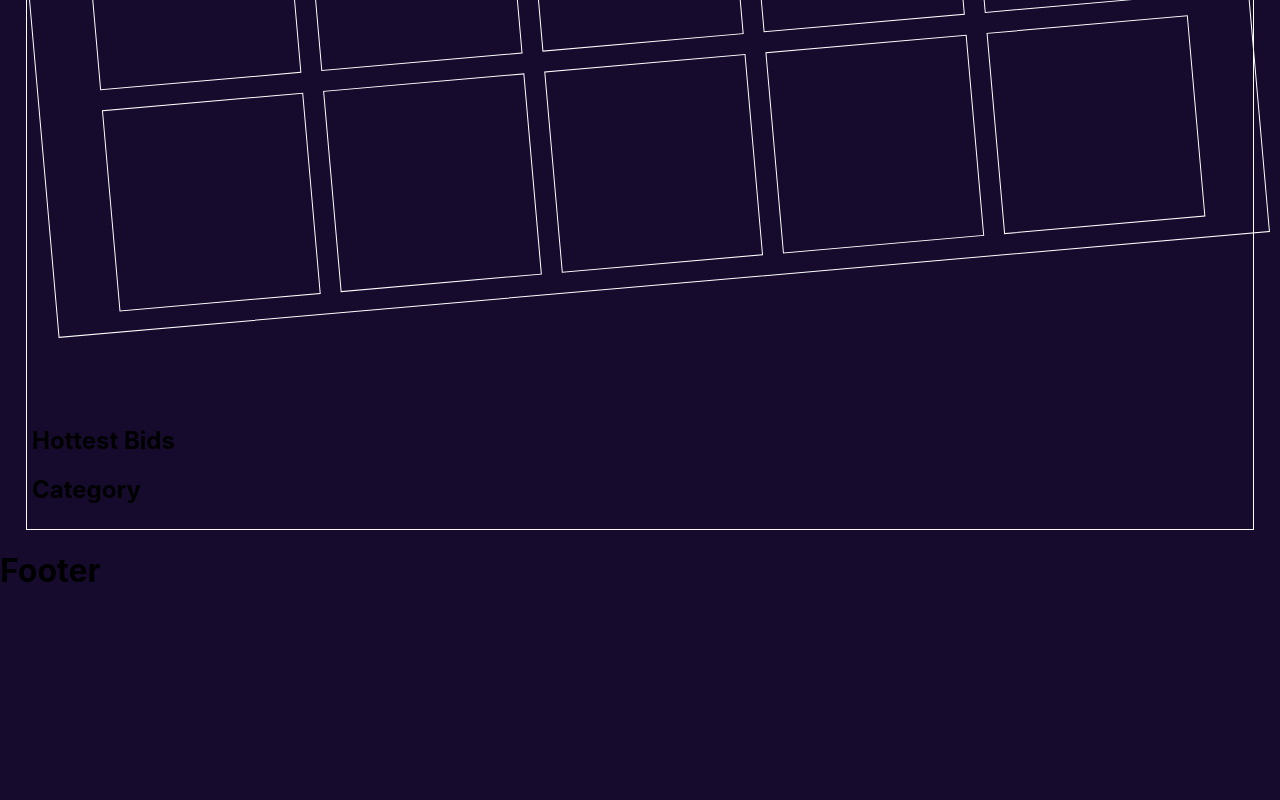
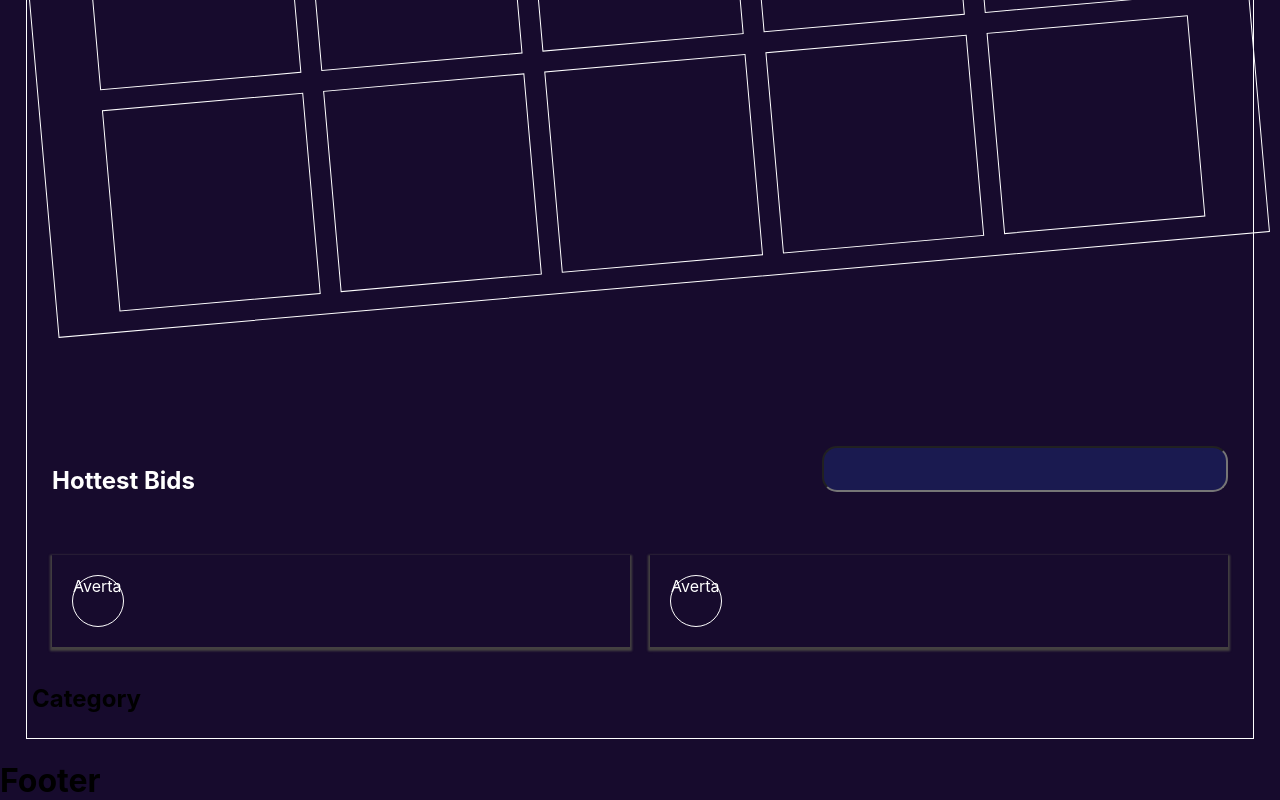
Before and after one commit to victoryohanna/McGeorgeTestProject, a React (Create React App) app: page / in a window 1280 px wide. Shown: the part 2192-2992 px from the top of the page. Before the commit the page ends 2782 px from the top, so only its background shows below. Built offline with nearby package versions, Linux system fonts and the light colour scheme.

Commit message:
modified hottest bids component

```diff
--- a/src/components/HottestBids.jsx
+++ b/src/components/HottestBids.jsx
@@ -1,10 +1,28 @@
+import "../styles/components/hottestBids.css";
 
-const Hottest = ()=>{
-    return(
-        <div className="hottest-container">
-            <h1>Hottest Bids</h1>
+const Hottest = () => {
+  return (
+    <div className="hottest-container">
+      <div className="info-title">
+        <div className="info-text">
+          <h1>Hottest Bids</h1>
         </div>
-    )
-}
+        <div className="info-timer">
+          <input type="text" />
+        </div>
+      </div>
+      <div className="info-body">
+        <div className="hottestbid">
+          <div className="bids">
+            <div className="averta">Averta</div>
+          </div>
+          <div className="bids">
+            <div className="averta">Averta</div>
+          </div>
+        </div>
+      </div>
+    </div>
+  );
+};
 
 export default Hottest;
--- a/src/styles/components/hottestBids.css
+++ b/src/styles/components/hottestBids.css
@@ -0,0 +1,43 @@
+
+.hottest-container{
+    color: #ffffff;
+    /* border: 1px solid white; */
+}
+
+.info-title{
+    display: flex;
+}
+
+.hottestbid{
+    display: flex;
+    margin: 2px;
+    padding: 8px;
+
+}
+
+.bids{
+    width: 50%;
+    margin: 10px;
+    padding: 20px;
+    box-shadow: 0 2px 2px 2px #444141;
+    /* border: 1px solid white; */
+}
+
+.info-text, .info-timer{
+    width: 50%;
+    padding: 20px;
+}
+
+.info-timer{
+    display: flex;
+    justify-content: end;
+
+
+}
+
+.info-timer input{
+    width: 70%;
+    height: 40px;
+    border-radius: 15px;
+    background: rgb(26, 26, 80);
+}
```
